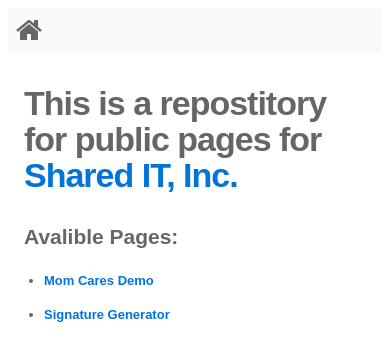
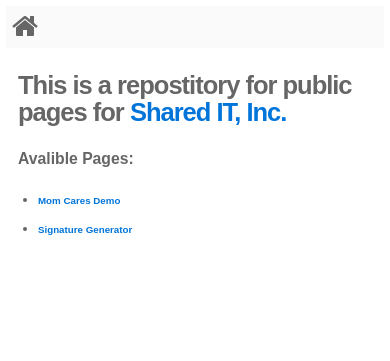
Before and after one commit to SharedIT/SharedIT.github.io, a Jekyll site: the page built from index.html, in a window 390 px wide. Shown: the top 361 px of the page. Built offline with Jekyll 4.4.1, drawn with Linux system fonts in a browser that asks for light colours; nearby versions of some CDN libraries; some web fonts are replaced.

Commit message:
media query

```diff
--- a/assets/css/4-pages/markdown.sass
+++ b/assets/css/4-pages/markdown.sass
@@ -1,6 +1,6 @@
 html#htmlSelect
   @media screen and (max-width: 600px)
-    font-size: 8px
+    font-size: 6px
 .content-wrapper
   position: relative
   background-color: white
```
